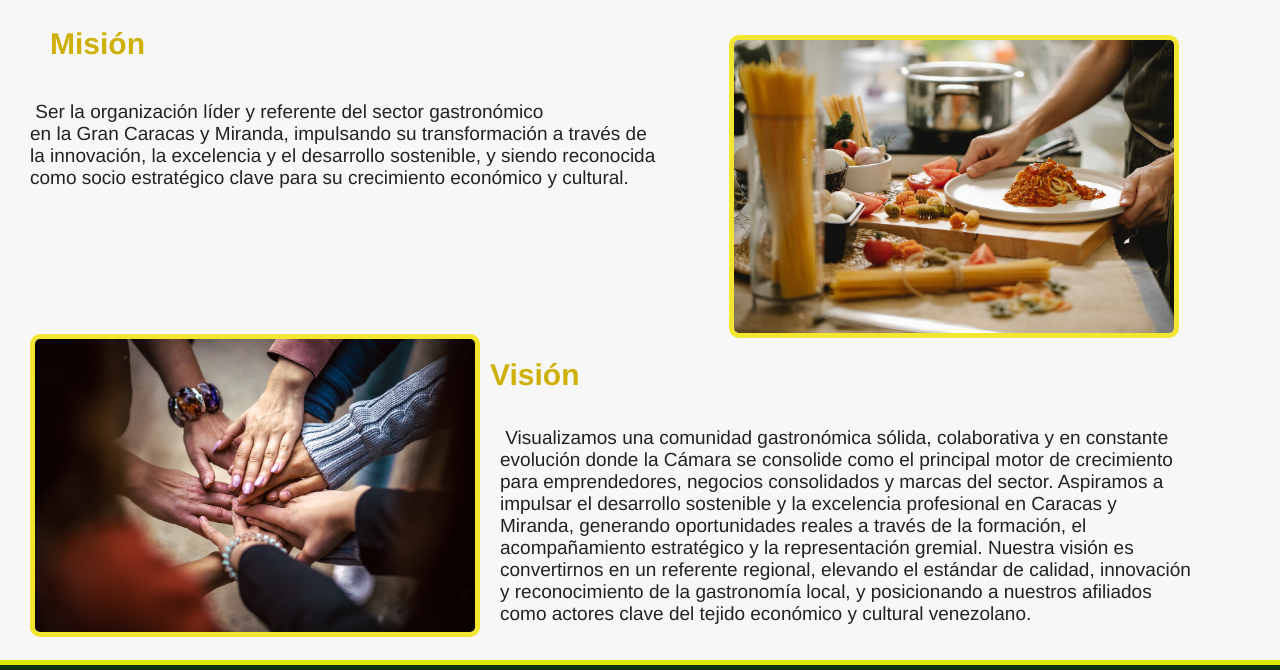
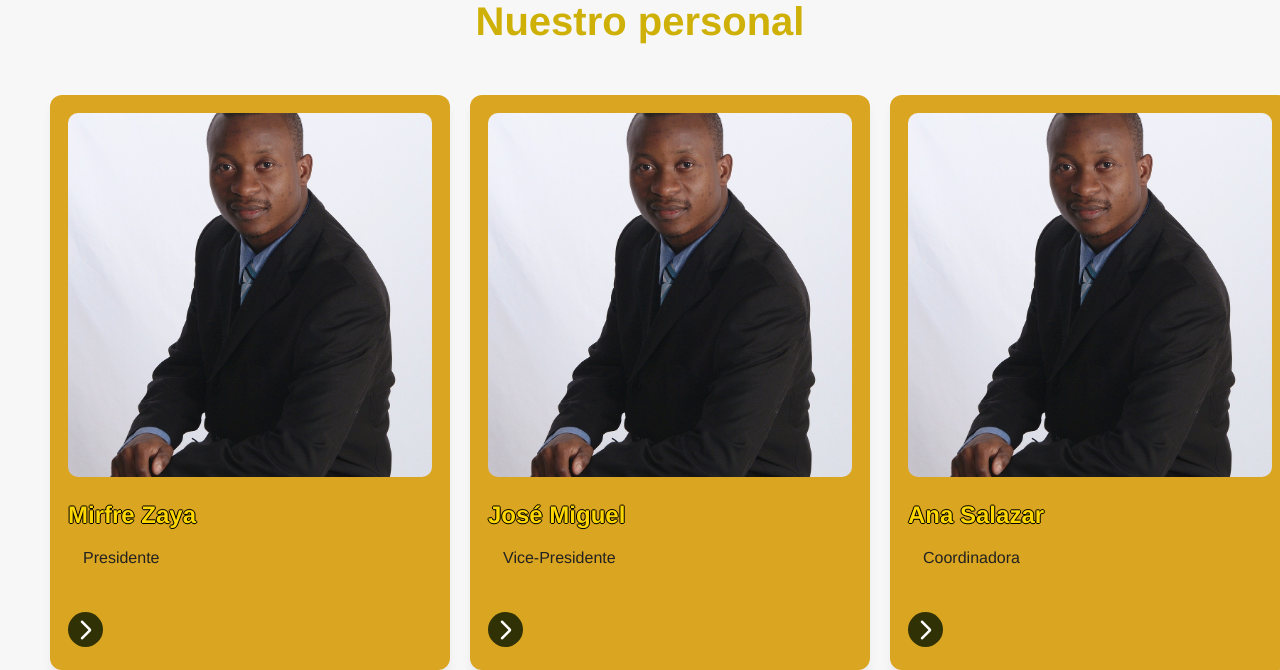
Before and after one commit to Alejandromusix/camara, a plain HTML site: page Quiénes somos/who.html in a window 1280 px wide. Shown: the part 1150-1820 px from the top of the page. Drawn offline with nearby package versions, Linux system fonts and the light colour scheme; a web font is replaced by a local one.

Commit message:
employee swiper

```diff
--- a/Quiénes somos/who.css
+++ b/Quiénes somos/who.css
@@ -114,6 +114,9 @@ h1 {
 h1, h2 {
     color: rgb(206, 176, 6);
 }
+.contain-block .block-item2 {
+    margin-top: 30px;
+}
 .text1 {
     text-align: center;
     align-items: center;
@@ -126,6 +129,52 @@ h1, h2 {
     border-radius: 15px;
     padding: 30px;
 }
+.blocks .contain-block {
+    float: none;
+    position: relative;
+}
+.blocks .contain-block li {
+    margin: 10px;
+    list-style-type: none;
+    float: none;
+    position: relative;
+    margin-top: 1%;
+}
+.block-item1 .mission-image {
+   width: 50%;
+   float: inline-end;
+   border-radius: 10px;
+   margin: 10px;
+}
+.blocks .block-item1 .mission-text {
+    font-size: 19px;
+    width: 480px;
+    margin-bottom: 120px;
+    margin-top: 100px;
+    bottom: 10px;
+}
+.block-item1 .block-item2{
+    margin-bottom: 10%;
+}
+.block-item2 .vision-image {
+   width: 50%;
+   float: inline-start;
+   border-radius: 10px;
+   margin: 10px;
+   margin-bottom: 5%;
+}
+.block-item2 .block-text .vision-text {
+    width: 500px;
+    float: inline-end;
+    text-align: left;
+    margin: 10px;
+}
+.block-item2 .vision-text {
+    font-size: 19px;
+    width: 500px;
+    margin: 10px;
+
+}
 .first {
     background-color: rgb(185, 159, 11);
     margin: 0;
@@ -136,68 +185,11 @@ h1, h2 {
 .text , .preTitle {
     font-size: 19px;
 }
-li {
+.item {
     font-size: 18px;
     margin-top: 8px;
 }
-.header-mission {
-    margin-left: 50px;
-    font-size: 30px;
-}
-.mission-text {
-    float: left;
-    margin-left: 30px;
-    font-size: 19px;
-    text-align: left;
-    display: flex;
 
-}
-.mission-image {
-    margin-right: 30px;
-    float: right;
-    width: 450px;
-    border: solid #f3e631 5px;
-    border-radius: 10px;
-    margin-top: 8px;
-}
-.header-vision {
-    margin-right: 110px;
-    font-size: 30px;
-    margin-top: 20px;
-    right: 10px;
-}
-.vision-text {
-    display: flex;
-    float: right;
-    margin: 10px;
-    margin-right: 18px;
-    font-size: 19px;
-    text-align: left;
-}
-.vision-image {
-    float: left;
-    margin-top: 130px;
-    margin-left: 30px;
-    margin-right: 10px;
-    display: flex;
-    width: 450px;
-    border: solid #f3e631 5px;
-    border-radius: 10px;
-}
-.block-text {
-    display: block;
-    float: right;
-}
-.mision .header-mission {
-    float: right;
-    display: flex;
-
-}
-.blocks {
-    position: absolute;
-    display: block;
-    margin-bottom: 20px;
-}
 .lastP {
     margin: 25px;
 }
@@ -208,7 +200,7 @@ li {
     color: white;
     margin: 0;
     padding: 0;
-    margin-top: 50%;
+    margin-top: 40%;
     gap: 10px;
     align-items: center;
     flex-wrap: wrap;
@@ -236,3 +228,47 @@ li {
     width: 400px;
     float: left;
 }
+
+.container .card-item .card-list {
+    align-content: center;
+    align-items: center;
+    display: block;
+    justify-content: center;
+}
+.card-list .card-item {
+    margin: 10px;
+    width: 400px;
+    display: block;
+    background-color: goldenrod;
+    padding: 18px;
+    border-radius: 12px;
+    list-style-type: none;
+    box-shadow: 0 10px 10px rgb(0, 0, 0, 0.05);
+}
+.swiper-button-next,
+.swiper-button-prev,
+.swiper-pagination {
+  display: block;
+  z-index: 10;
+}
+
+.card-list .card-image {
+    width: 100%;
+    aspect-ratio: 1 / 1;
+    object-fit: cover;
+    border-radius: 10px;
+}
+.card-list .card-title {
+    text-shadow: -1px 0 black, 0 1px black, 1px 0 black, 0 -1px black;
+    color: gold;
+}
+.card-list .card-button {
+    height: 35px;
+    width: 35px;
+    border-radius: 30px;
+    border: none;
+    margin: 30px 0 5px;
+    background-color: rgb(48, 50, 6);
+    color: white;
+    cursor: pointer;
+}
--- a/Quiénes somos/who.html
+++ b/Quiénes somos/who.html
@@ -5,8 +5,14 @@
     <meta name="viewport" content="width=device-width, initial-scale=1.0">
     <title>¿Quiénes Somos? | CGCM</title>
     <link rel="stylesheet" href="/Quiénes somos/who.css">
+    <!--Links-->
     <link rel="icon" href="/ChefImages/CÁMARA GASTRONÓMICA DE CARACAS MIRANDA-03.png">
+    <link rel="stylesheet" href="https://fonts.googleapis.com/css2?family=Material+Symbols+Rounded:opsz,wght,FILL,GRAD@24,400,0,0&icon_names=arrow_forward_ios" />
     <script src="https://kit.fontawesome.com/e11074fe4c.js" crossorigin="anonymous"></script>
+    <link
+    rel="stylesheet"
+     href="https://cdn.jsdelivr.net/npm/swiper@12/swiper-bundle.min.css"
+/>
 </head>
 <body>
     <nav class="main-nav" aria-label="Main navigation">
@@ -64,17 +70,17 @@
     <p class="text">&nbsp;No nos quedamos en las ideas; actuamos. Nuestro trabajo se concentra en tres <br>
        pilares de acción concretos</p>
        <ol>
-        <li><b>Impulsamos el Crecimiento:</b><br>
+        <li class="item"><b>Impulsamos el Crecimiento:</b><br>
            &nbsp;Proporcionamos a nuestros miembros herramientas prácticas,<br>
            apoyo y visibilidad para que sus negocios prosperen. Facilitamos formación continua, <br>
            conexiones de valor y oportunidades de negocio.
        </li>
-       <li><b>Fortalecer la Comunidad:</b><br>
+       <li class="item"><b>Fortalecer la Comunidad:</b><br>
          &nbsp;Promovemos activamente la colaboración y la innovación. <br>
          Conectamos emprendedores, chefs, productores y restaurantes para crear una red de apoyo sólida <br>
          y vibrante.
        </li>
-       <li><b>Defender y Elevar los Estándares:</b><br>
+       <li class="item"><b>Defender y Elevar los Estándares:</b><br>
          &nbsp;Somos la voz unida que representa y defiende los intereses del sector. Trabajamos incansablemente <br>
          para fomentar prácticas de calidad y sostenibilidad, asegurando que la gastronomía de Caracas y <br>
          Miranda sea sinónimo de excelencia.
@@ -84,24 +90,60 @@
       la colaboración con el crecimiento sostenible. Somos la Cámara Gastronómica de la <br>
        Gran Caracas y Miranda.</h3>
 </div>
+<h1>Nuestro personal</h1>
+<div class="container swiper">
+  <div class="cards">
+    <ul class="card-list swiper-wrapper">
+      <li class="card-item swiper-slide">
+        <img src="/ChefImages/meet-696077_1280.jpg" alt="Imagen del personal" class="card-image">
+        <h2 class="card-title">Mirfre Zaya</h2>
+        <p class="card-text">Presidente</p>
+        <button class="card-button material-symbols-rounded">arrow_forward_ios</button>
+      </li>
+
+      <li class="card-item swiper-slide">
+        <img src="/ChefImages/meet-696077_1280.jpg" alt="Imagen del personal" class="card-image">
+        <h2 class="card-title">José Miguel</h2>
+        <p class="card-text">Vice-Presidente</p>
+        <button class="card-button material-symbols-rounded">arrow_forward_ios</button>
+      </li>
+
+      <li class="card-item swiper-slide">
+        <img src="/ChefImages/meet-696077_1280.jpg" alt="Imagen del personal" class="card-image">
+        <h2 class="card-title">Ana Salazar</h2>
+        <p class="card-text">Coordinadora</p>
+        <button class="card-button material-symbols-rounded">arrow_forward_ios</button>
+      </li>
+
+      <li class="card-item swiper-slide">
+        <img src="/ChefImages/meet-696077_1280.jpg" alt="Imagen del personal" class="card-image">
+        <h2 class="card-title">Billie Eilish</h2>
+        <p class="card-text">Gerente</p>
+        <button class="card-button material-symbols-rounded">arrow_forward_ios</button>
+      </li>
+    </ul>
+    <div class="swiper-pagination"></div>
+    <div class="swiper-button-prev"></div>
+    <div class="swiper-button-next"></div>
+  </div>
+</div>
 <hr>
-<section class="blocks">
-<div class="block1">
+<div class="blocks">
+  <ul class="contain-block">
+    <li class="block-item1" style="margin-bottom: 10%;">
      <img src="/ChefImages/whoarewe.jpg" alt="" class="mission-image">
-
-    <h2 class="header-mission">Misión</h2>
+    <h2 class="header-mission" style="text-align: center; font-size: 35px;">Misión</h2>
     <p class="mission-text">
      &nbsp;Ser la organización líder y referente del sector gastronómico <br>
      en la Gran Caracas y Miranda, impulsando su transformación a través de <br>
      la innovación, la excelencia y el desarrollo sostenible, y siendo reconocida <br>
      como socio estratégico clave para su crecimiento económico y cultural. <br>
     </p>
-</div>
-    <br>
-<div class="block2">
+    </li>
+<li class="block-item2" style="margin-top: 12%;">
     <img src="/ChefImages/team-4529717_1280.jpg" alt="" class="vision-image">
     <div class="block-text">
-    <h2 class="header-vision">Visión</h2>
+    <h2 class="header-vision" style="text-align: center; font-size: 35px;">Visión</h2>
     <p class="vision-text">
      &nbsp;Visualizamos una comunidad gastronómica sólida, colaborativa y en constante <br>
      evolución donde la Cámara se consolide como el principal motor de crecimiento <br>
@@ -111,11 +153,9 @@
      acompañamiento estratégico y la representación gremial. Nuestra visión es <br>
      convertirnos en un referente regional, elevando el estándar de calidad, innovación <br>
      y reconocimiento de la gastronomía local, y posicionando a nuestros afiliados <br>
-     como actores clave del tejido económico y cultural venezolano.
-    </p>
+     como actores clave del tejido económico y cultural venezolano. </p>
+  </li>
     </div>
-    </div>
-</section>
     </main>
     <br>
     <footer class="footer">
@@ -137,5 +177,7 @@
       <img src="/ChefImages/LOGO COMPLETO -03.png" alt="" class="down-logo">
       <p class="footerText">&copy; <span id="year"></span> Cámara Gastronómica. Todos los derechos reservados</p>
     </footer>
+    <script src="/Quiénes somos/who.js"></script>
+    <script src="https://cdn.jsdelivr.net/npm/swiper@12/swiper-bundle.min.js"></script>
 </body>
 </html>
--- /dev/null
+++ b/Quiénes somos/who.js
@@ -0,0 +1,15 @@
+new Swiper('.cards', {
+  loop: true,
+
+  // If we need pagination
+  pagination: {
+    el: '.swiper-pagination',
+  },
+
+  // Navigation arrows
+  navigation: {
+    nextEl: '.swiper-button-next',
+    prevEl: '.swiper-button-prev',
+  },
+
+});
```
Also changed, not shown: ChefImages/man-2367954_1280.jpg (added), ChefImages/meet-696077_1280.jpg (added).
